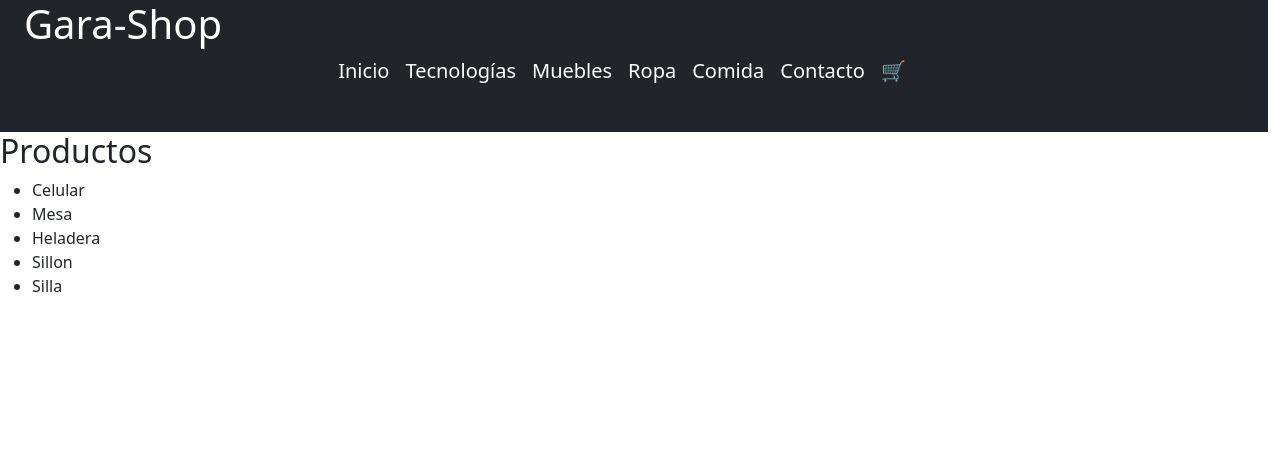
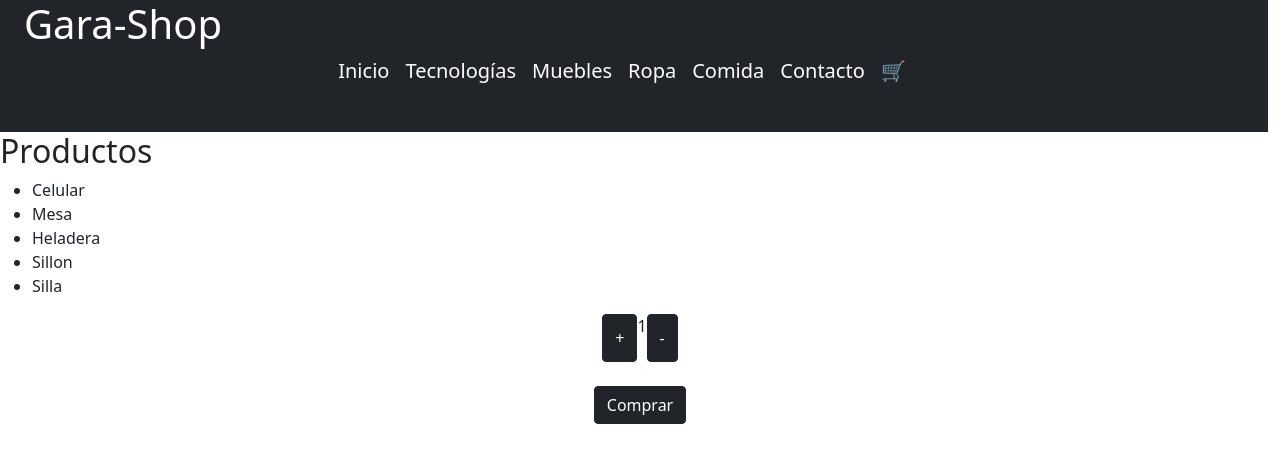
Before and after one commit to FerDarder/react, a React (Create React App) app: page / in a window 1280 px wide. Shown: the top 462 px of the page. Built offline with nearby package versions, Linux system fonts and the light colour scheme.

Commit message:
Agregando botones para sumar o restar productos del carrito

```diff
--- a/src/App.js
+++ b/src/App.js
@@ -2,14 +2,14 @@ import logo from './logo.svg';
 import './App.css';
 import React from 'react';
 import NavBar from './Compoents/NavBar';
-import MainContainer from './Compoents/MainContainer';
+import ItemListContainer from './Compoents/ItemListContainer';
 
 export default function App(){
 
   return (
     <>
       <NavBar/>
-      <MainContainer/>
+      <ItemListContainer/>
     </>
     );
 }
--- /dev/null
+++ b/src/Compoents/ItemCount.jsx
@@ -0,0 +1,33 @@
+import { useState } from "react";
+import Button from "react-bootstrap/Button"
+
+export default function ItemCount({onAdd, stock, initial}){
+
+    const [cant, setCant] = useState(initial);
+
+    function agregar(){
+        if(cant<stock)
+            setCant(cant + 1);
+    }
+    function quitar(){
+        if(cant>0)
+            setCant(cant - 1);
+    }
+    return(
+        <>
+                        <div className="d-flex justify-content-center">
+                <Button variant="dark" onClick={()=> agregar()}>+</Button>
+                {cant}
+                <Button variant="dark" onClick={()=> quitar()}>-</Button>
+                <br />
+                <br />
+
+            </div>
+            <br />
+
+            <div className="d-flex justify-content-center">
+                <Button variant="dark" onClick={()=> onAdd(cant)}>Comprar</Button>
+            </div>
+        </>
+    );
+}
--- /dev/null
+++ b/src/Compoents/ItemListContainer.jsx
@@ -0,0 +1,21 @@
+import React from "react";
+import ItemCount from "./ItemCount";
+import Main from "./Main";
+
+
+export default function ItemListContainer(){
+
+    let array = ["Celular", "Mesa", "Heladera", "Sillon", "Silla"];
+
+    function onAdd(cant){
+        if (cant>0)
+            alert("Agregaste " + cant + " items al carrito");
+    }
+
+    return(
+        <>
+            <Main arreglo={array} />
+            <ItemCount onAdd={onAdd} stock={5} initial={1} />
+        </>
+    );
+}
--- a/src/Compoents/MainContainer.jsx
+++ /dev/null
@@ -1,13 +0,0 @@
-import React from "react";
-import Main from "./Main";
-
-
-export default function MainContainer(){
-
-    let array = ["Celular", "Mesa", "Heladera", "Sillon", "Silla"];
-    return(
-        <>
-            <Main arreglo={array} />
-        </>
-    );
-}
```
